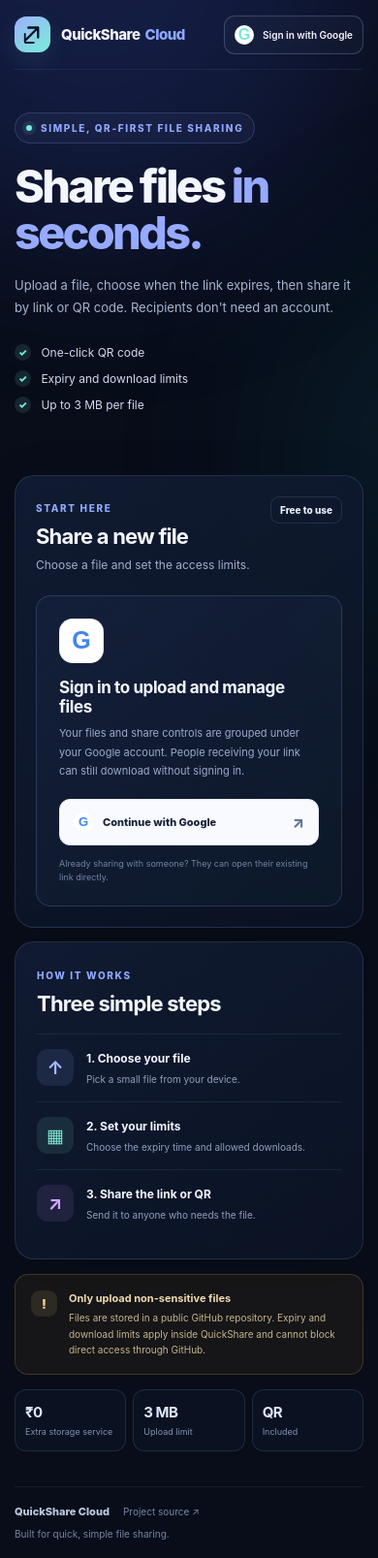
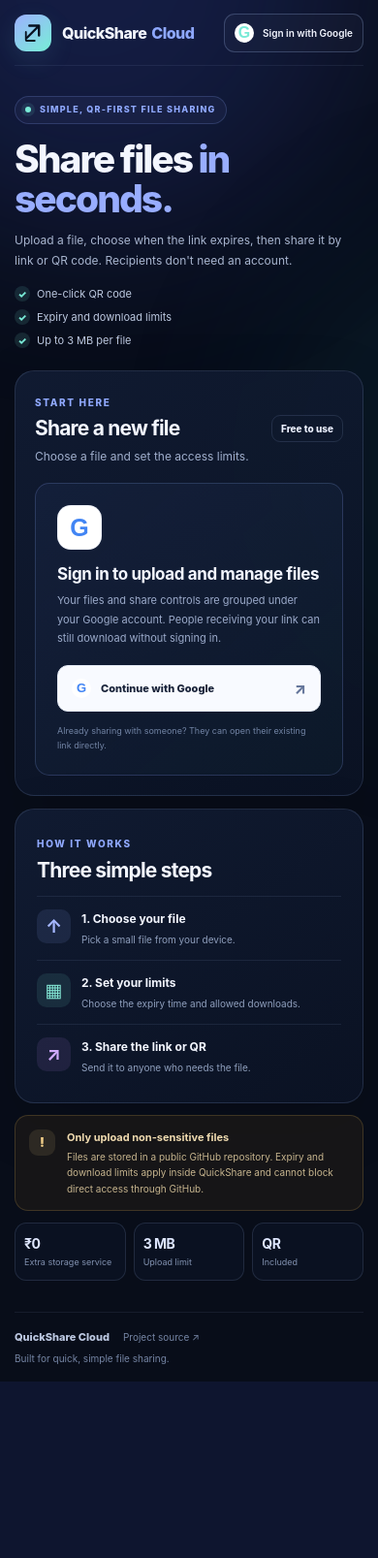
Before and after one commit to Darshan-U-P/QuickShare-Cloud, a Flask app: page / in a window 390 px wide. Shown: the whole page at 97% size. After the commit the page ends 1425 px from the top, so only its background shows below. Run offline with Flask 3, Linux system fonts and the light colour scheme.

Commit message:
Polish QuickShare spacing, upload focus and responsive layout

```diff
--- a/static/css/app.css
+++ b/static/css/app.css
@@ -417,3 +417,305 @@ input[type="password"]::placeholder { color: #7182a3; }
   .account-chip { display: none; }
   .google-login-cta { padding: 9px 10px; font-size: 10px; }
 }
+
+
+/* ── Focused, low-friction homepage refinement ───────────────────────── */
+.hero-compact {
+  display: block;
+  padding: 37px 0 27px;
+}
+.hero-compact .hero-copy {
+  max-width: 790px;
+}
+.hero-compact .eyebrow {
+  padding: 7px 10px;
+  font-size: 9px;
+  letter-spacing: 1.25px;
+}
+.hero-compact h1 {
+  max-width: 850px;
+  margin: 16px 0 12px;
+  font-size: clamp(39px, 4.3vw, 54px);
+  line-height: 1.06;
+  letter-spacing: -2.5px;
+}
+.hero-compact h1 span {
+  color: #98adff;
+}
+.hero-compact .hero-lede {
+  max-width: 660px;
+  margin-bottom: 16px;
+  font-size: 13px;
+  line-height: 1.75;
+}
+.hero-compact .hero-points {
+  display: flex;
+  flex-wrap: wrap;
+  gap: 9px 18px;
+  margin: 17px 0 0;
+  color: #bdc9e0;
+  font-size: 11px;
+}
+.hero-compact .hero-points > span {
+  display: inline-flex;
+  align-items: center;
+  gap: 3px;
+}
+.hero-compact .point-check {
+  width: 16px;
+  height: 16px;
+  margin-right: 4px;
+}
+.workspace-grid-focused {
+  grid-template-columns: minmax(0, 1.15fr) minmax(290px, .75fr);
+  align-items: start;
+  gap: 17px;
+  padding-bottom: 42px;
+}
+.workspace-grid-focused .upload-card {
+  padding: clamp(21px, 2.6vw, 29px);
+}
+.workspace-grid-focused .section-heading {
+  align-items: center;
+  margin-bottom: 18px;
+}
+.workspace-grid-focused .section-heading h2 {
+  margin-top: 6px;
+  font-size: 23px;
+}
+.workspace-grid-focused .dropzone {
+  min-height: 190px;
+  justify-content: center;
+  padding: 24px 16px 19px;
+}
+.workspace-grid-focused .upload-symbol {
+  width: 43px;
+  height: 43px;
+  margin-bottom: 11px;
+}
+.workspace-grid-focused .upload-symbol svg {
+  width: 25px;
+  height: 25px;
+}
+.workspace-grid-focused .form-options {
+  margin-top: 18px;
+}
+.workspace-grid-focused .field > label {
+  min-height: 17px;
+  line-height: 1.45;
+}
+.options-helper {
+  margin: 10px 0 0;
+  color: #8394b4;
+  font-size: 10px;
+  line-height: 1.6;
+}
+.workspace-grid-focused .btn-submit {
+  min-height: 47px;
+  margin-top: 16px;
+}
+.workspace-grid-focused .form-footnote {
+  margin-top: 10px;
+}
+.signed-in-dot {
+  display: inline-block;
+  width: 7px;
+  height: 7px;
+  margin-right: 5px;
+  border-radius: 50%;
+  background: #79ead7;
+  box-shadow: 0 0 0 3px rgba(121,234,215,.09);
+}
+.workspace-grid-focused .how-card {
+  padding: 23px 22px 15px;
+}
+.workspace-grid-focused .how-card h2 {
+  margin: 7px 0 14px;
+  font-size: 21px;
+}
+.workspace-grid-focused .how-step {
+  grid-template-columns: 35px minmax(0,1fr);
+  gap: 11px;
+  padding: 13px 0;
+}
+.workspace-grid-focused .how-icon {
+  width: 35px;
+  height: 35px;
+  border-radius: 10px;
+}
+.workspace-grid-focused .how-number {
+  display: none;
+}
+.workspace-grid-focused .privacy-note {
+  padding: 14px;
+}
+.workspace-grid-focused .mini-stats {
+  gap: 8px;
+}
+.workspace-grid-focused .mini-stats > div {
+  padding: 12px 9px;
+}
+.workspace-grid-focused .mini-stats strong {
+  font-size: 14px;
+}
+.workspace-grid-focused .mini-stats span {
+  font-size: 9px;
+}
+.step-badge {
+  display: inline-flex;
+  align-items: center;
+  gap: 5px;
+}
+.login-gate {
+  padding: 22px;
+}
+.login-gate p {
+  max-width: 410px;
+  line-height: 1.75;
+}
+.login-gate .btn-google {
+  max-width: 330px;
+}
+.login-gate-foot {
+  line-height: 1.7;
+}
+
+/* Make navigation and shared pages feel part of one product. */
+.topbar {
+  min-height: 76px;
+}
+.brand-mark {
+  width: 38px;
+  height: 38px;
+  border-radius: 12px;
+}
+.brand-copy {
+  font-size: 16px;
+}
+.top-nav {
+  gap: 21px;
+}
+.top-nav a {
+  transition: color .16s ease, background .16s ease;
+}
+.top-nav a:hover {
+  color: #f4f7ff;
+}
+.account-chip {
+  max-width: 190px;
+}
+.account-name {
+  max-width: 120px;
+}
+.share-page, .dashboard-page {
+  padding-top: 32px;
+}
+.file-card, .qr-card, .dashboard-library {
+  box-shadow: 0 12px 40px rgba(0,0,0,.1);
+}
+.share-head p {
+  max-width: 620px;
+}
+.file-heading h2 {
+  overflow-wrap: anywhere;
+  word-break: break-word;
+}
+.site-footer {
+  min-height: 65px;
+}
+@media (min-width: 1200px) {
+  .hero-compact {
+    padding-top: 34px;
+    padding-bottom: 22px;
+  }
+  .hero-compact h1 {
+    font-size: 49px;
+  }
+}
+@media (max-width: 900px) {
+  .workspace-grid-focused {
+    grid-template-columns: minmax(0, 1fr) minmax(265px, .8fr);
+    gap: 13px;
+  }
+  .hero-compact {
+    padding: 31px 0 23px;
+  }
+  .hero-compact h1 {
+    font-size: clamp(37px, 5vw, 47px);
+  }
+}
+@media (max-width: 700px) {
+  .topbar {
+    min-height: 68px;
+  }
+  .top-nav {
+    gap: 9px;
+  }
+  .top-nav > a[href*="how-it-works"] {
+    display: none;
+  }
+  .hero-compact {
+    padding: 31px 0 23px;
+  }
+  .hero-compact h1 {
+    margin-top: 15px;
+    font-size: clamp(36px, 10vw, 47px);
+    letter-spacing: -2px;
+  }
+  .hero-compact .hero-lede {
+    max-width: 100%;
+    font-size: 12px;
+  }
+  .hero-compact .hero-points {
+    display: grid;
+    gap: 8px;
+    margin-top: 14px;
+  }
+  .workspace-grid-focused {
+    grid-template-columns: 1fr;
+    gap: 13px;
+    padding-bottom: 32px;
+  }
+  .workspace-grid-focused .upload-card {
+    padding: 20px;
+  }
+  .workspace-grid-focused .dropzone {
+    min-height: 175px;
+  }
+  .workspace-grid-focused .section-heading h2 {
+    font-size: 21px;
+  }
+  .workspace-grid-focused .form-options {
+    grid-template-columns: 1fr;
+    gap: 12px;
+  }
+  .workspace-grid-focused .field > label {
+    min-height: 0;
+  }
+  .workspace-grid-focused .side-column {
+    gap: 12px;
+  }
+  .workspace-grid-focused .mini-stats {
+    grid-template-columns: repeat(3, minmax(0, 1fr));
+  }
+  .account-name {
+    max-width: 72px;
+  }
+  .share-page, .dashboard-page {
+    padding-top: 24px;
+  }
+}
+@media (max-width: 380px) {
+  .hero-compact h1 {
+    font-size: 35px;
+  }
+  .workspace-grid-focused .upload-card {
+    padding: 16px;
+  }
+  .workspace-grid-focused .section-heading {
+    gap: 8px;
+  }
+  .step-badge {
+    font-size: 9px;
+  }
+}
```
